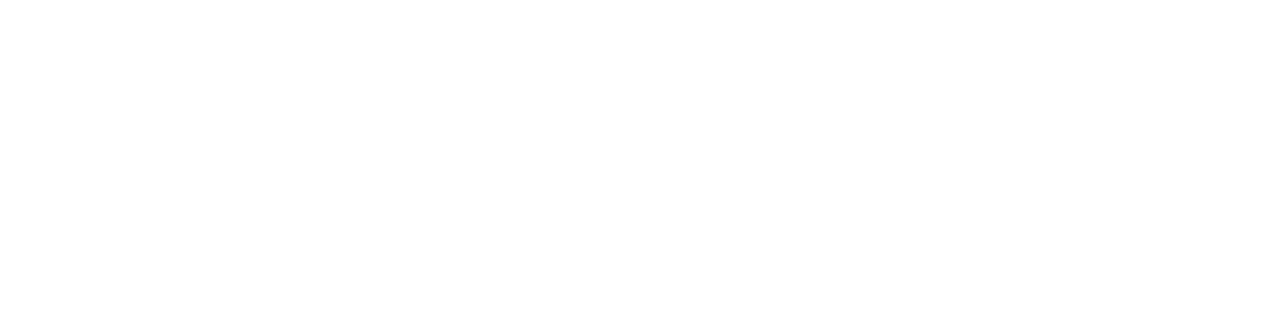
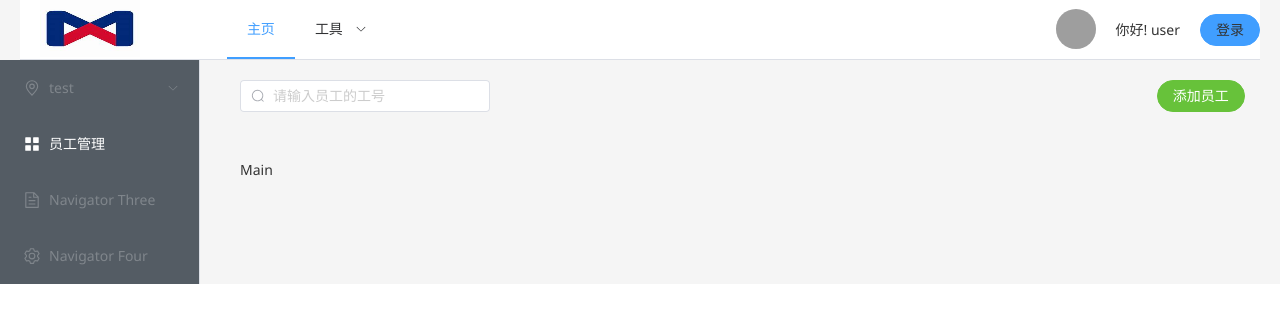
Before and after one commit to MCXCC/minioa-front, a Vue app: page /hr in a window 1280 px wide. Before the commit this address had no page. Shown: the top 322 px of the page. Built offline with nearby package versions, Linux system fonts and the light colour scheme; grey boxes are pictures that could not be loaded.

Commit message:
添加员工管理与顶栏

```diff
--- a/src/router/index.ts
+++ b/src/router/index.ts
@@ -2,6 +2,7 @@
 import Layout from '@/views/Layout/index.vue'
 import Home from '@/views/Home/index.vue'
 import Login from '@/views/Login/index.vue'
+import HRtool from '@/views/HRtool/index.vue'
 
 const routes: Array<RouteRecordRaw> = [
   {
@@ -11,6 +12,10 @@
       {
         path: '',
         component: Home
+      },
+      {
+        path: 'hr',
+        component: HRtool
       }
     ]
   },
--- /dev/null
+++ b/src/views/HRtool/index.vue
@@ -0,0 +1,121 @@
+<script setup lang="ts">
+import { ref, reactive } from 'vue'
+import { ElMessage } from 'element-plus'
+import { Search } from '@element-plus/icons-vue'
+
+const input = ref('')
+const form = reactive({
+  name: '',
+  region: '',
+  date1: '',
+  date2: '',
+  delivery: false,
+  type: [],
+  resource: '',
+  desc: ''
+})
+
+const onSubmit = () => {
+  console.log('submit!')
+}
+
+const search = () => {
+  if (input.value === '') {
+    return
+  }
+  ElMessage({
+    message: input.value
+  })
+}
+</script>
+
+<template>
+  <div class="common-layout">
+    <el-container>
+      <el-header>
+        <el-row justify="space-between">
+          <el-col :span="6">
+            <div class="grid-content ep-bg-purple"/>
+            <el-input @click="search()" v-model="input" class="w-50 m-2" placeholder="请输入员工的工号" clearable>
+              <template #prefix>
+                <el-icon class="el-input__icon">
+                  <Search/>
+                </el-icon>
+              </template>
+            </el-input>
+          </el-col>
+          <el-col :span="2">
+            <div class="grid-content ep-bg-purple"/>
+            <el-popover placement="right" :width="400" trigger="click">
+              <template #reference>
+                <div style="margin:auto 0;">
+                  <el-button type="success" round>添加员工</el-button>
+                </div>
+              </template>
+              <el-form :model="form" label-width="120px">
+                <el-form-item label="Activity name">
+                  <el-input v-model="form.name"/>
+                </el-form-item>
+                <el-form-item label="Activity zone">
+                  <el-select v-model="form.region" placeholder="please select your zone">
+                    <el-option label="Zone one" value="shanghai"/>
+                    <el-option label="Zone two" value="beijing"/>
+                  </el-select>
+                </el-form-item>
+                <el-form-item label="Activity time">
+                  <el-col :span="11">
+                    <el-date-picker
+                      v-model="form.date1"
+                      type="date"
+                      placeholder="Pick a date"
+                      style="width: 100%"
+                    />
+                  </el-col>
+                  <el-col :span="2" class="text-center">
+                    <span class="text-gray-500">-</span>
+                  </el-col>
+                  <el-col :span="11">
+                    <el-time-picker
+                      v-model="form.date2"
+                      placeholder="Pick a time"
+                      style="width: 100%"
+                    />
+                  </el-col>
+                </el-form-item>
+                <el-form-item label="Instant delivery">
+                  <el-switch v-model="form.delivery"/>
+                </el-form-item>
+                <el-form-item label="Activity type">
+                  <el-checkbox-group v-model="form.type">
+                    <el-checkbox label="Online activities" name="type"/>
+                    <el-checkbox label="Promotion activities" name="type"/>
+                    <el-checkbox label="Offline activities" name="type"/>
+                    <el-checkbox label="Simple brand exposure" name="type"/>
+                  </el-checkbox-group>
+                </el-form-item>
+                <el-form-item label="Resources">
+                  <el-radio-group v-model="form.resource">
+                    <el-radio label="Sponsor"/>
+                    <el-radio label="Venue"/>
+                  </el-radio-group>
+                </el-form-item>
+                <el-form-item label="Activity form">
+                  <el-input v-model="form.desc" type="textarea"/>
+                </el-form-item>
+                <el-form-item>
+                  <el-button type="primary" @click="onSubmit">Create</el-button>
+                  <el-button>Cancel</el-button>
+                </el-form-item>
+              </el-form>
+            </el-popover>
+          </el-col>
+        </el-row>
+      </el-header>
+      <el-main>Main</el-main>
+    </el-container>
+  </div>
+</template>
+
+<style scoped>
+
+</style>
--- a/src/views/Home/index.vue
+++ b/src/views/Home/index.vue
@@ -3,9 +3,28 @@
 </script>
 
 <template>
-  Home
+  <el-row :gutter="10" justify="start">
+    <el-col v-for="item in 50" :key="item" :xs="2" :sm="2" :md="2" :lg="2" :xl="2">
+      <RouterLink to="#">
+        <div
+          style="padding-top: 10px; background-color: #fff; height: 96px; margin-bottom: 10px;"
+          class="grid-content ep-bg-purple-light">
+          <div style="display: flex;justify-content: center;align-items: center;">
+            <img style="height: 64px;width: 64px;" src="@/assets/images/logo.png" alt="">
+          </div>
+          <div style="display: flex;justify-content: center;align-items: center;">
+            66
+          </div>
+        </div>
+      </RouterLink>
+    </el-col>
+  </el-row>
 </template>
 
 <style scoped>
 
+.grid-content {
+  border-radius: 4px;
+  min-height: 36px;
+}
 </style>
--- a/src/views/Layout/components/LayoutAside.vue
+++ b/src/views/Layout/components/LayoutAside.vue
@@ -1,12 +1,8 @@
 <script setup lang="ts">
-import {
-  // eslint-disable-next-line @typescript-eslint/no-unused-vars
-  Document,
-  Menu as IconMenu,
-  // eslint-disable-next-line @typescript-eslint/no-unused-vars
-  Location,
-  Setting
-} from '@element-plus/icons-vue'
+import { Document, Location, Menu as IconMenu, Setting } from '@element-plus/icons-vue'
+import { useRouter } from 'vue-router'
+
+const router = useRouter()
 
 const handleOpen = (key: string, keyPath: string[]) => {
   console.log(key, keyPath)
@@ -20,10 +16,11 @@
   <el-row class="tac">
     <el-col :span="12">
       <el-menu
+        style="width: 200px;"
         active-text-color="#ffd04b"
         background-color="#545c64"
         class="el-menu-vertical-demo"
-        default-active="2"
+        default-active="0"
         text-color="#fff"
         @open="handleOpen"
         @close="handleClose"
@@ -33,7 +30,7 @@
             <el-icon>
               <location/>
             </el-icon>
-            <span>Navigator One</span>
+            <span>test</span>
           </template>
           <el-menu-item-group title="Group One">
             <el-menu-item index="1-1">item one</el-menu-item>
@@ -47,11 +44,11 @@
             <el-menu-item index="1-4-1">item one</el-menu-item>
           </el-sub-menu>
         </el-sub-menu>
-        <el-menu-item index="2" disabled>
+        <el-menu-item index="2" @click="()=>router.push('/hr')">
           <el-icon>
             <icon-menu/>
           </el-icon>
-          <span>Navigator Two</span>
+          <span>员工管理</span>
         </el-menu-item>
         <el-menu-item index="3" disabled>
           <el-icon>
--- a/src/views/Layout/index.vue
+++ b/src/views/Layout/index.vue
@@ -12,7 +12,7 @@
       </el-header>
       <el-container>
 <!--        侧栏-->
-        <el-aside width="400px">
+        <el-aside width="200px">
           <LayoutAside/>
         </el-aside>
 <!--        主要内容-->
```
